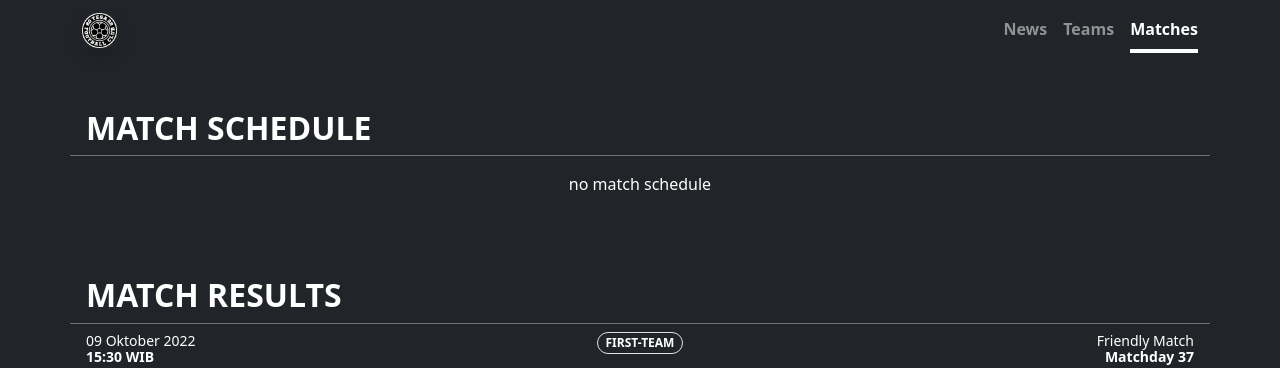
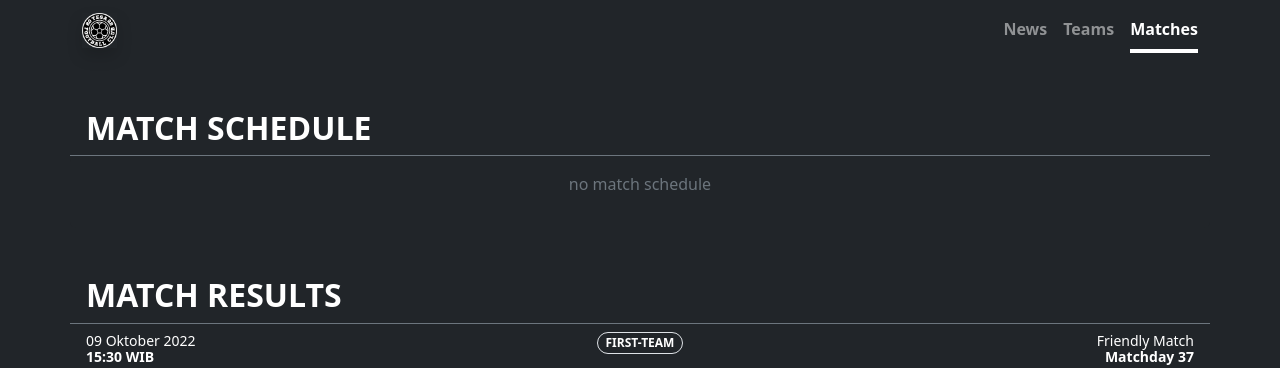
Before and after one commit to tesafc/tesafc.github.io, a Jekyll site: the page built from matches.html, in a window 1280 px wide. Shown: the top 368 px of the page. Built offline with Jekyll 4.4.1, drawn with Linux system fonts in a browser that asks for light colours.

Commit message:
Update matches.html

```diff
--- a/matches.html
+++ b/matches.html
@@ -52,7 +52,7 @@ title: matches
       {% if match-count == 0 %}
       <div class="card text-bg-dark border-0 px-0">
         <div class="card-body d-flex justify-content-center align-items-center">
-          <p class="">no match schedule</p>
+          <p class="text-secondary">no match schedule</p>
         </div>
       </div>
       {% endif %}
```
